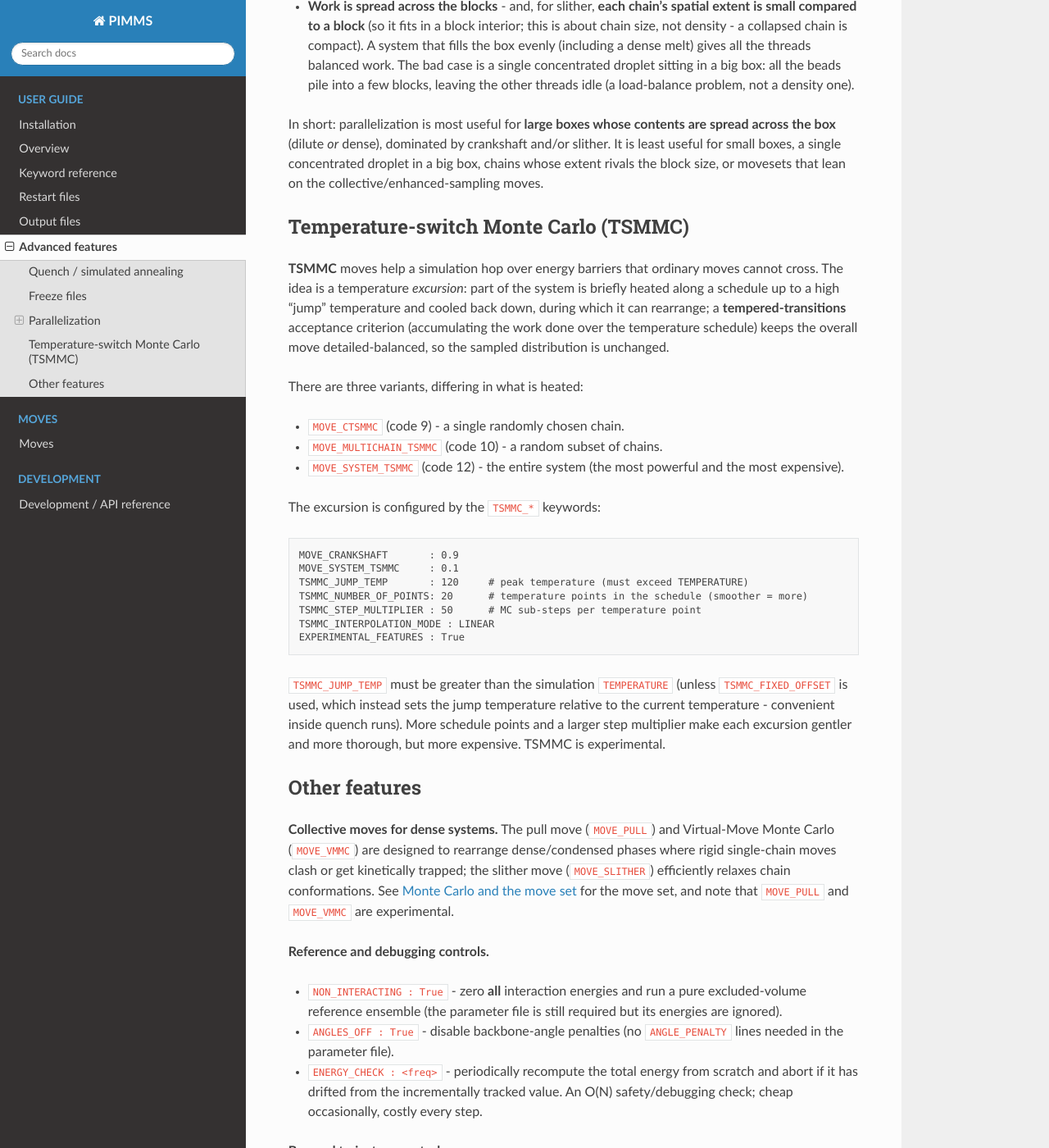
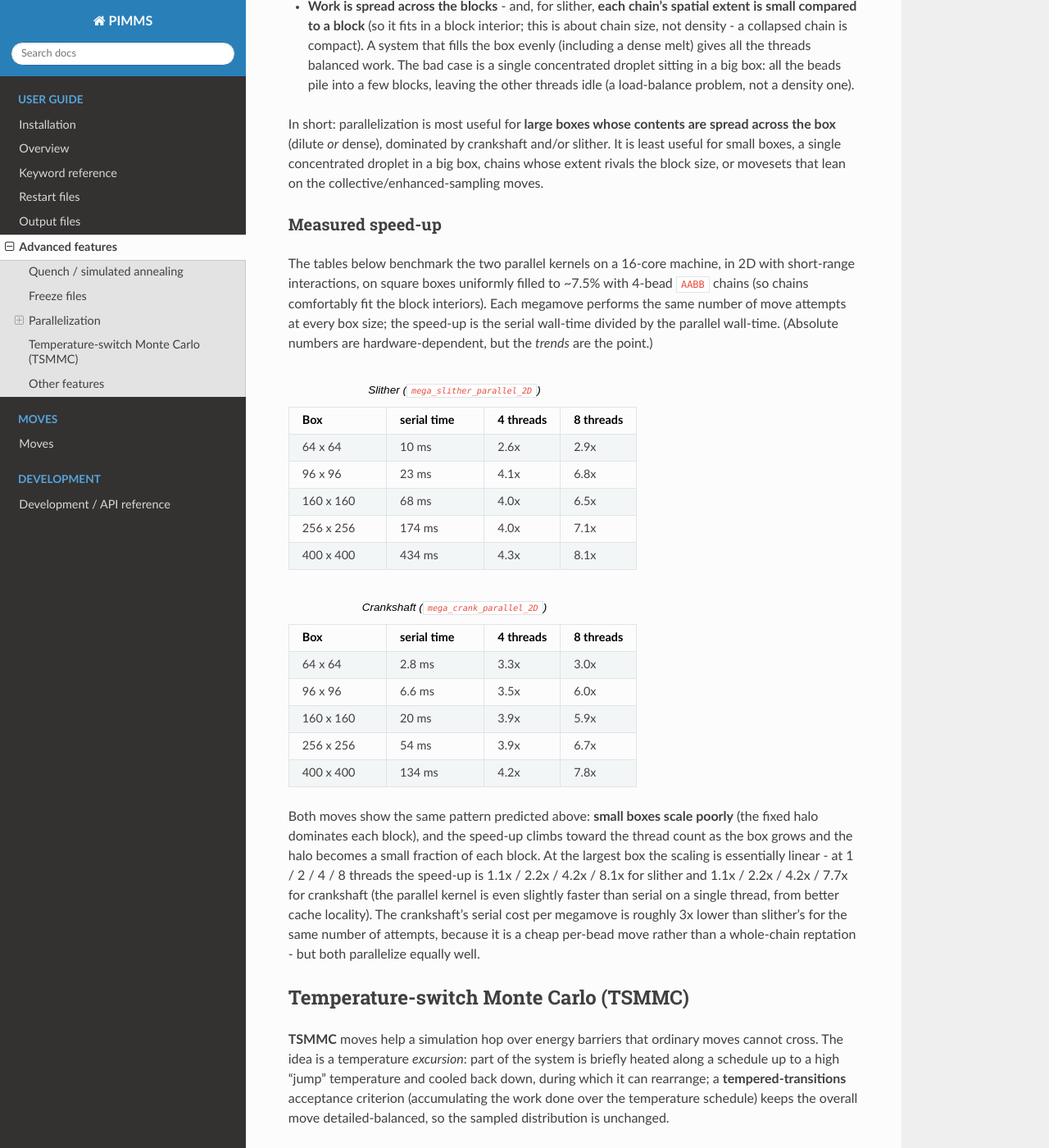
Before and after one commit to holehouse-lab/PIMMS, a Sphinx documentation site: the page built from docs/advanced.rst, in a window 1280 px wide and 1400 px high, scrolled down 3284 px. Shown: the whole window at 82% size. Built offline with Sphinx 7.4.7 and the Read the Docs theme 3.1.0, drawn with Linux system fonts in a browser that asks for light colours; the version number could not be read and is left out.

Commit message:
docs: add measured parallel speed-up tables (slither + crankshaft)
Add a "Measured speed-up" subsection to the Parallelization page with benchmark
tables for both parallel kernels (2D, SR, ~7.5% fill, AABB chains, 16-core box):
serial time and 4-/8-thread speed-up across box sizes 64-400, plus the 1/2/4/8
thread scaling at the largest box. The data backs the earlier claim: small boxes
scale poorly (halo-dominated), large boxes scale near-linearly (~8x on 8 threads);
crankshaft's serial per-megamove cost is ~3x lower than slither's but both
parallelize equally well.

Co-Authored-By: Claude Opus 4.8 <noreply@anthropic.com>
Claude-Session: https://claude.ai/code/session_01KmkhWauF3a6LTMqz1mFnRM

```diff
--- a/docs/advanced.rst
+++ b/docs/advanced.rst
@@ -194,6 +194,85 @@ slither. It is least useful for small boxes, a single concentrated droplet in a
 big box, chains whose extent rivals the block size, or movesets that lean on the
 collective/enhanced-sampling moves.
 
+Measured speed-up
+-----------------
+
+The tables below benchmark the two parallel kernels on a 16-core machine, in 2D
+with short-range interactions, on square boxes uniformly filled to ~7.5% with
+4-bead ``AABB`` chains (so chains comfortably fit the block interiors). Each
+megamove performs the same number of move attempts at every box size; the speed-up
+is the serial wall-time divided by the parallel wall-time. (Absolute numbers are
+hardware-dependent, but the *trends* are the point.)
+
+.. list-table:: Slither (``mega_slither_parallel_2D``)
+   :header-rows: 1
+   :widths: 18 18 14 14
+
+   * - Box
+     - serial time
+     - 4 threads
+     - 8 threads
+   * - 64 x 64
+     - 10 ms
+     - 2.6x
+     - 2.9x
+   * - 96 x 96
+     - 23 ms
+     - 4.1x
+     - 6.8x
+   * - 160 x 160
+     - 68 ms
+     - 4.0x
+     - 6.5x
+   * - 256 x 256
+     - 174 ms
+     - 4.0x
+     - 7.1x
+   * - 400 x 400
+     - 434 ms
+     - 4.3x
+     - 8.1x
+
+.. list-table:: Crankshaft (``mega_crank_parallel_2D``)
+   :header-rows: 1
+   :widths: 18 18 14 14
+
+   * - Box
+     - serial time
+     - 4 threads
+     - 8 threads
+   * - 64 x 64
+     - 2.8 ms
+     - 3.3x
+     - 3.0x
+   * - 96 x 96
+     - 6.6 ms
+     - 3.5x
+     - 6.0x
+   * - 160 x 160
+     - 20 ms
+     - 3.9x
+     - 5.9x
+   * - 256 x 256
+     - 54 ms
+     - 3.9x
+     - 6.7x
+   * - 400 x 400
+     - 134 ms
+     - 4.2x
+     - 7.8x
+
+Both moves show the same pattern predicted above: **small boxes scale poorly** (the
+fixed halo dominates each block), and the speed-up climbs toward the thread count
+as the box grows and the halo becomes a small fraction of each block. At the
+largest box the scaling is essentially linear - at 1 / 2 / 4 / 8 threads the
+speed-up is 1.1x / 2.2x / 4.2x / 8.1x for slither and 1.1x / 2.2x / 4.2x / 7.7x for
+crankshaft (the parallel kernel is even slightly faster than serial on a single
+thread, from better cache locality). The crankshaft's serial cost per megamove is
+roughly 3x lower than slither's for the same number of attempts, because it is a
+cheap per-bead move rather than a whole-chain reptation - but both parallelize
+equally well.
+
 .. _advanced-tsmmc:
 
 Temperature-switch Monte Carlo (TSMMC)
```
